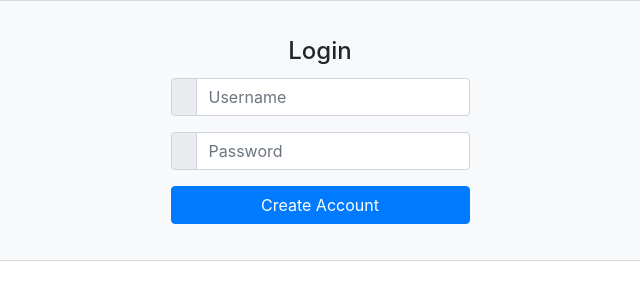
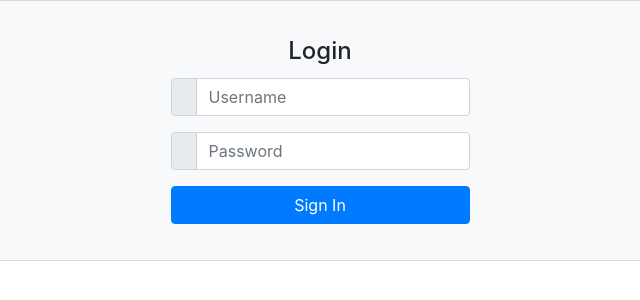
Before and after one commit to ashardianto/binar-ch3, a plain HTML site: page login.html in a window 1280 px wide. Shown: the full height of the page, 320-960 px from the left. Drawn offline with nearby package versions, Linux system fonts and the light colour scheme.

Commit message:
commit on 'main'

```diff
--- a/login.html
+++ b/login.html
@@ -29,7 +29,7 @@
         <input class="form-control" placeholder="Password" type="password">
     </div>
     <div class="form-group">
-        <button type="submit" class="btn btn-primary btn-block"> Create Account  </button>
+        <button type="submit" class="btn btn-primary btn-block"> Sign In  </button>
     </div>
 </form>
 </article>
```
